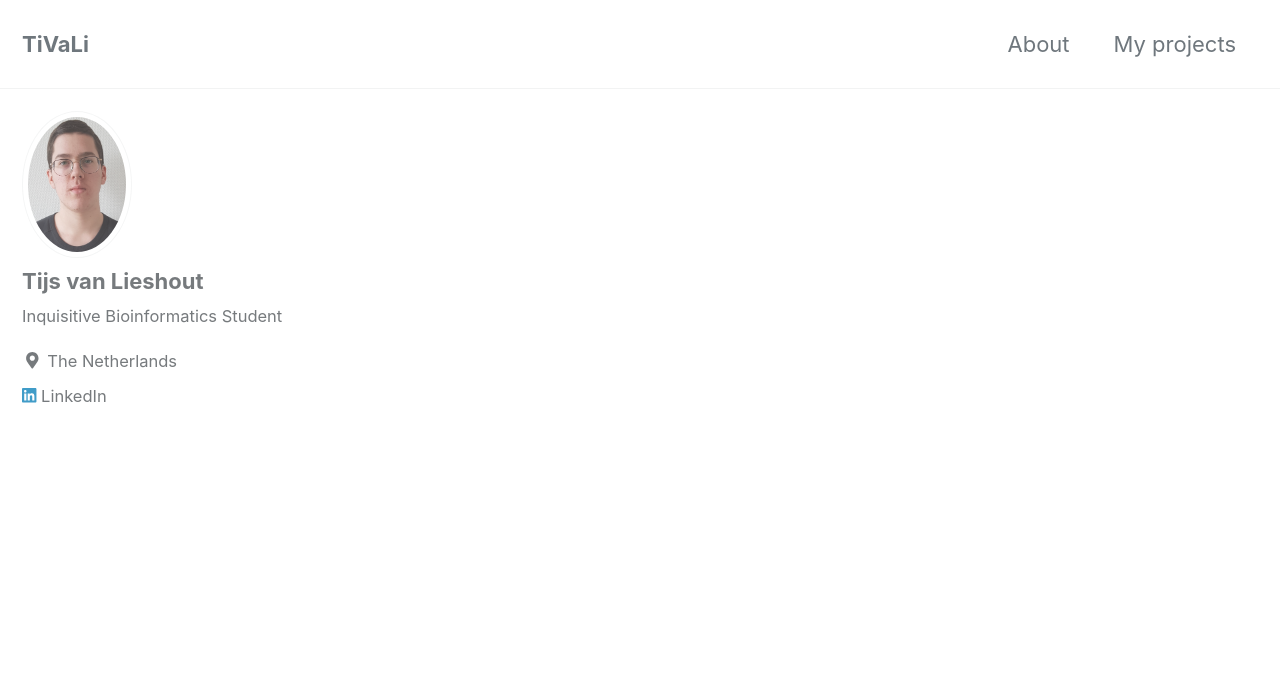
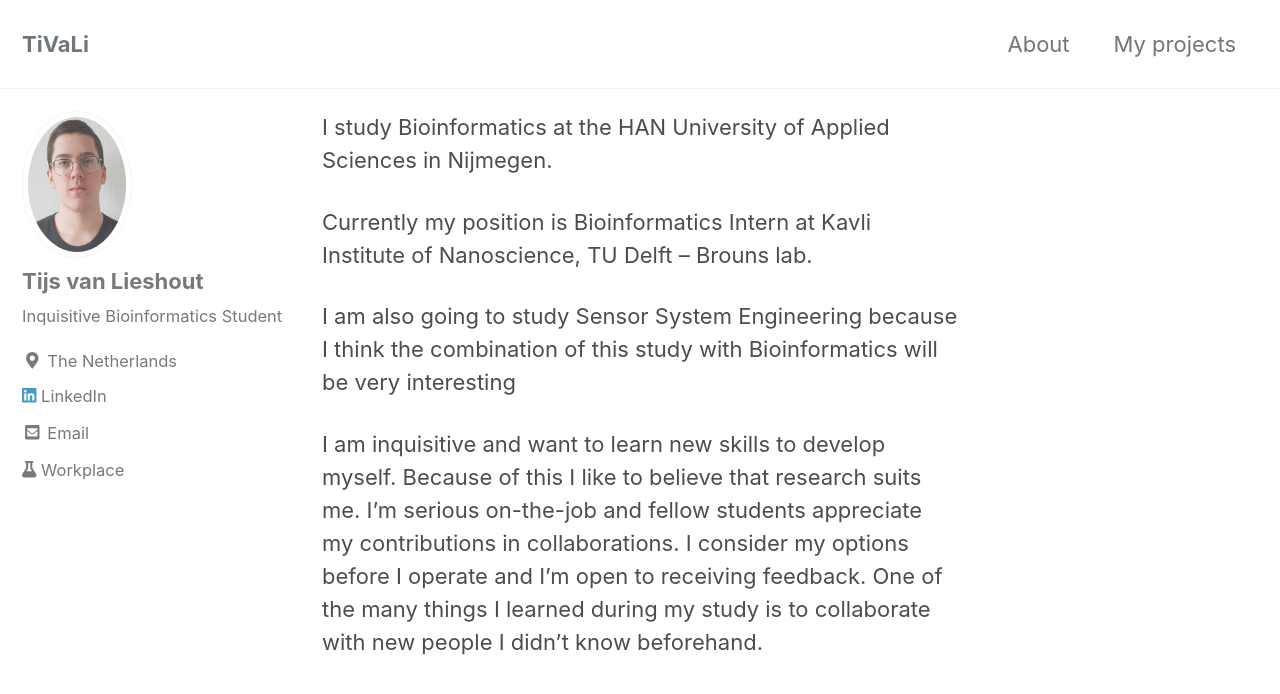
Before and after one commit to Magiduck/magiduck.github.io, a Jekyll site: the page built from _pages/about.md, in a window 1280 px wide and 900 px high. Shown: the top 694 px of the window. Built offline with Jekyll 4.4.1, drawn with Linux system fonts in a browser that asks for light colours; cached includes are drawn as plain includes; nearby versions of some CDN libraries; some of the changed lines change nothing that is shown.

Commit message:
pages loading fix

```diff
--- a/_config.yml
+++ b/_config.yml
@@ -114,7 +114,11 @@ author:
       url: "https://www.linkedin.com/in/tijs-van-lieshout/"
     - label: "Email"
       icon: "fas fa-fw fa-envelope-square"
-      # url: mailto:your.name@email.com
+      url: mailto:tijsvanlieshout@gmail.com
+    - label: "Workplace"
+      icon: "fas fa-flask"
+      url: "https://www.brounslab.org/"
+      url: mailto:tijsvanlieshout@gmail.com
     - label: "Website"
       icon: "fas fa-fw fa-link"
       # url: "https://your-website.com"
--- a/_pages/about.md
+++ b/_pages/about.md
@@ -3,6 +3,7 @@ title: "About"
 permalink:/about/
 header:
 	image: "https://imgs.xkcd.com/comics/data_pipeline.png"
+---
 
 I study Bioinformatics at the HAN University of Applied Sciences in Nijmegen.
 
@@ -11,4 +12,3 @@ Currently my position is Bioinformatics Intern at Kavli Institute of Nanoscience
 I am also going to study Sensor System Engineering because I think the combination of this study with Bioinformatics will be very interesting
 
 I am inquisitive and want to learn new skills to develop myself. Because of this I like to believe that research suits me. I’m serious on-the-job and fellow students appreciate my contributions in collaborations. I consider my options before I operate and I’m open to receiving feedback. One of the many things I learned during my study is to collaborate with new people I didn’t know beforehand.
----
```
